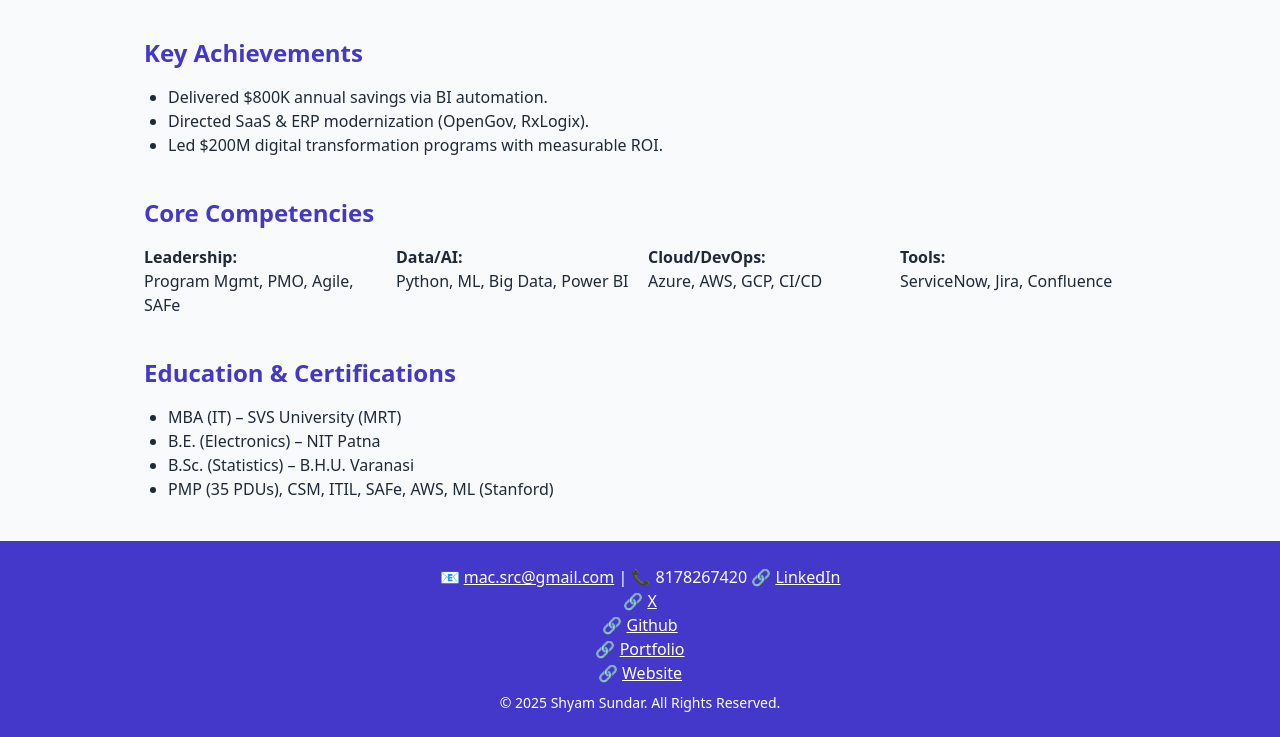
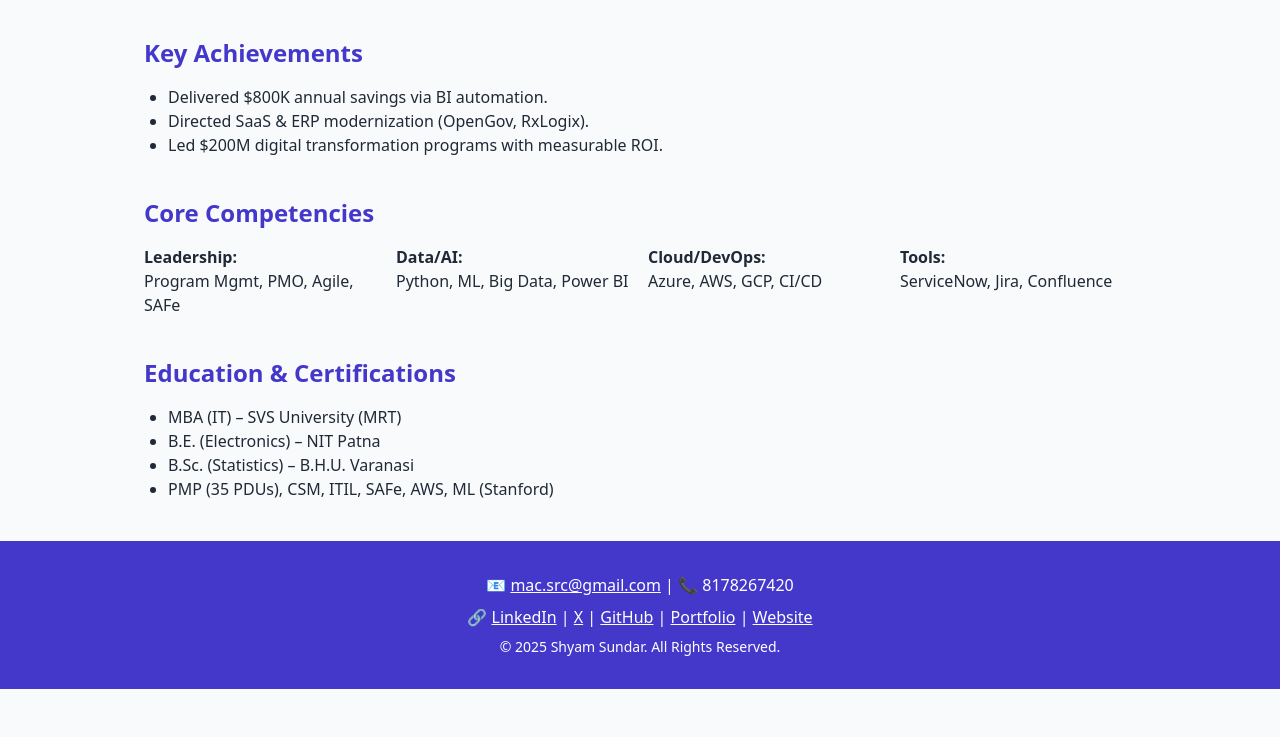
Before and after one commit to macsrc/mac-portfolio, a plain HTML site: page index.html in a window 1280 px wide. Shown: the part 755-1492 px from the top of the page. After the commit the page ends 1444 px from the top, so only its background shows below. Drawn offline with nearby package versions, Linux system fonts and the light colour scheme.

Commit message:
footer update

```diff
--- a/index.html
+++ b/index.html
@@ -93,17 +93,17 @@
   </section>
 
   <!-- Contact -->
-  <footer class="bg-indigo-700 text-white py-6 mt-10">
-    <div class="max-w-5xl mx-auto text-center">
-
-      <p>📧 <a href="mailto:mac.src@gmail.com" class="underline">mac.src@gmail.com</a> | 📞 8178267420
-            🔗 <a href="http://www.linkedin.com/in/sshyam" class="underline">LinkedIn</a></p>
-            🔗 <a href="https://x.com/home" class="underline">X</a></p>
-            🔗 <a href="https://github.com/macsrc" class="underline">Github</a></p>
-            🔗 <a href="https://macsrc.github.io/mac-portfolio/" class="underline">Portfolio</a></p>
-            🔗 <a href="http://www.theyogee.com" class="underline">Website</a></p>
+  <footer class="bg-indigo-700 text-white py-8 mt-10">
+    <div class="max-w-5xl mx-auto text-center space-y-2">
+      <p>📧 <a href="mailto:mac.src@gmail.com" class="underline">mac.src@gmail.com</a> | 📞 8178267420</p>
+      <p>🔗
+        <a href="http://www.linkedin.com/in/sshyam" class="underline">LinkedIn</a> |
+        <a href="https://x.com/home" class="underline">X</a> |
+        <a href="https://github.com/macsrc" class="underline">GitHub</a> |
+        <a href="https://macsrc.github.io/mac-portfolio/" class="underline">Portfolio</a> |
+        <a href="http://www.theyogee.com" class="underline">Website</a>
       </p>
-      <p class="mt-2 text-sm">© 2025 Shyam Sundar. All Rights Reserved.</p>
+      <p class="mt-3 text-sm">© 2025 Shyam Sundar. All Rights Reserved.</p>
     </div>
   </footer>
 
```
Also changed, not shown: 1 other file.
